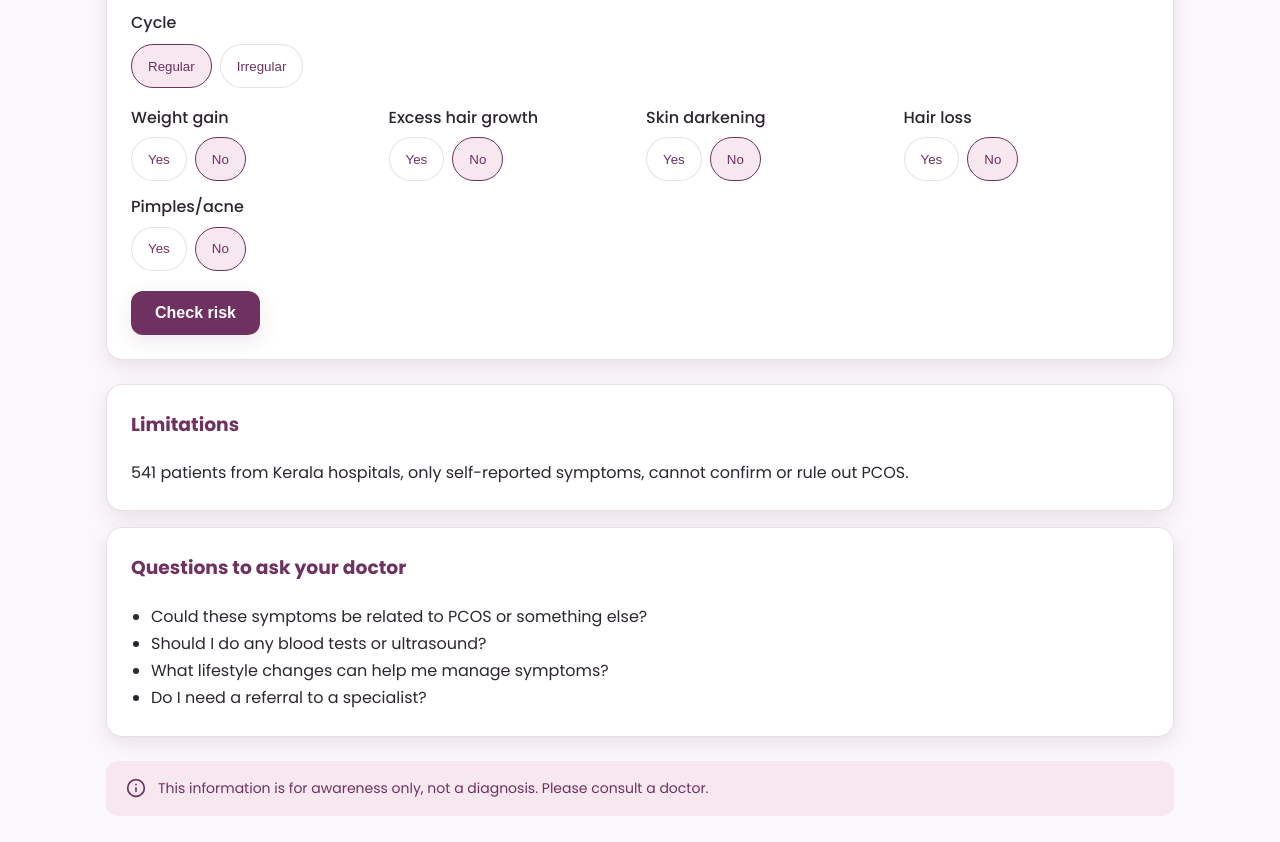
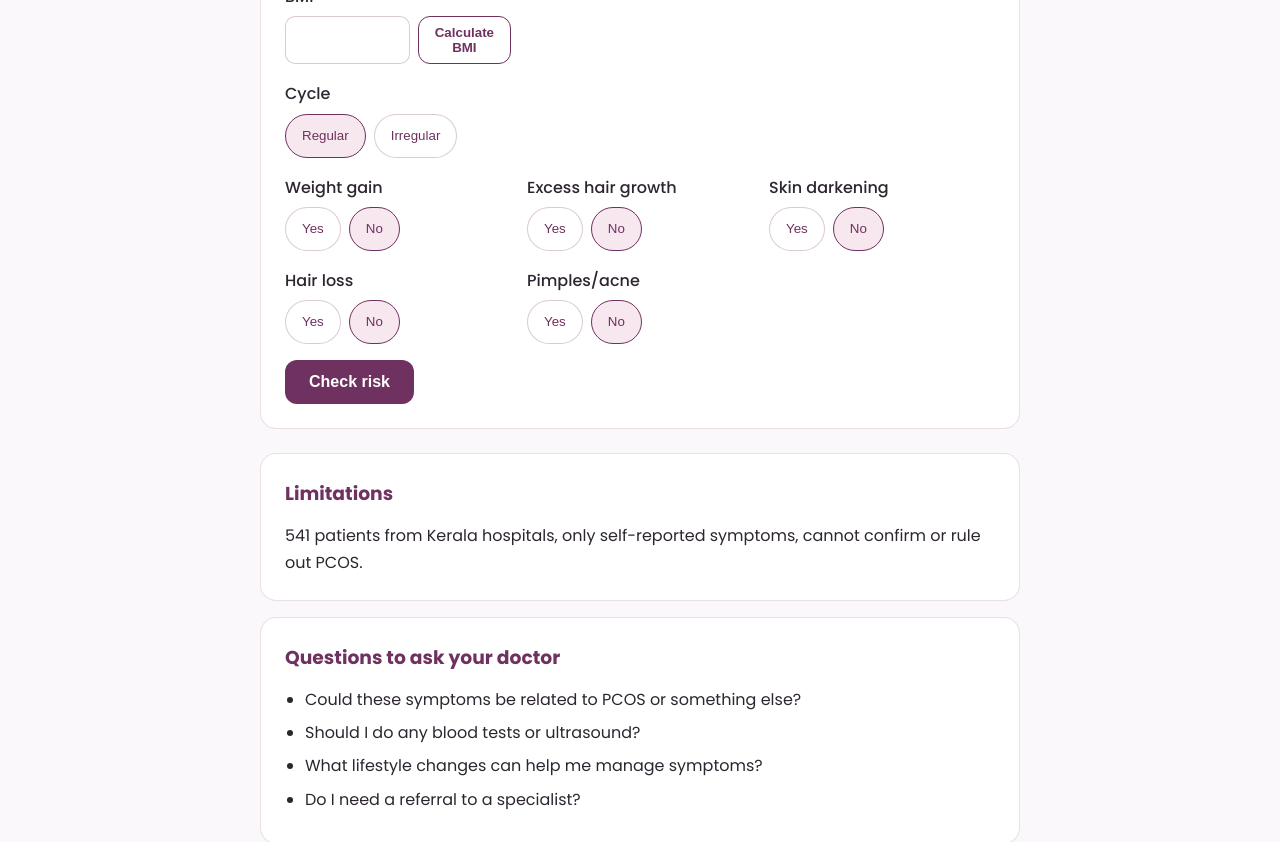
Before and after one commit to harshitajhurani2-cmd/SakhiCare, a React app in the folder frontend/: page /pcos in a window 1280 px wide. Shown: the part 440-1282 px from the top of the page. Built offline with nearby package versions, Linux system fonts and the light colour scheme; the HTML template or start-up script is replaced by a standard one.

Commit message:
pcos: rewrite with plain CSS, proper error handling, risk display rules

```diff
--- a/frontend/src/pages/PCOSCheck.jsx
+++ b/frontend/src/pages/PCOSCheck.jsx
@@ -2,10 +2,11 @@ import React, { useState } from 'react';
 import { useLanguage } from '../App';
 import { translations } from '../i18n';
 import { pcosPredict } from '../api';
+import './pcos.css';
 
 function Chip({ selected, onClick, children }) {
   return (
-    <button type="button" className={`chip ${selected ? 'selected' : ''}`} onClick={onClick}>
+    <button type="button" className={`pcos-chip ${selected ? 'selected' : ''}`} onClick={onClick}>
       {children}
     </button>
   );
@@ -19,7 +20,7 @@ export default function PCOSCheck() {
   const [weight, setWeight] = useState('');
   const [height, setHeight] = useState('');
   const [bmi, setBmi] = useState('');
-  const [cycle, setCycle] = useState('regular'); // regular/irregular
+  const [cycle, setCycle] = useState('regular');
   const [weightGain, setWeightGain] = useState(0);
   const [hairGrowth, setHairGrowth] = useState(0);
   const [skinDarkening, setSkinDarkening] = useState(0);
@@ -29,6 +30,8 @@ export default function PCOSCheck() {
   const [loading, setLoading] = useState(false);
   const [result, setResult] = useState(null);
   const [error, setError] = useState(null);
+  const [errorType, setErrorType] = useState(null);
+  const [errorDetail, setErrorDetail] = useState(null);
 
   const calcBmi = () => {
     const w = parseFloat(weight);
@@ -43,6 +46,8 @@ export default function PCOSCheck() {
     e.preventDefault();
     setLoading(true);
     setError(null);
+    setErrorType(null);
+    setErrorDetail(null);
     setResult(null);
 
     const bmiVal = parseFloat(bmi) || 0;
@@ -72,10 +77,16 @@ export default function PCOSCheck() {
         }));
       } catch {}
     } catch (err) {
-      if (err.code === 'OFFLINE' || err.message === 'OFFLINE') {
-        setError(t.offlineMsg);
+      if (err.code === 'OFFLINE') {
+        setErrorType('OFFLINE');
+        setError(t.offlineMsg || (lang === 'hi' ? 'बैकएंड से कनेक्ट नहीं हो पा रहा। कृपया सर्वर चल रहा है सुनिश्चित करें।' : 'Cannot reach backend. Please check if the server is running.'));
+      } else if (err.code === 'SERVER') {
+        setErrorType('SERVER');
+        setError(err.message || 'Server error');
+        setErrorDetail(err.body || '');
       } else {
-        setError(t.offlineMsg);
+        setErrorType('OFFLINE');
+        setError(t.offlineMsg || (lang === 'hi' ? 'बैकएंड से कनेक्ट नहीं हो पा रहा। कृपया सर्वर चल रहा है सुनिश्चित करें।' : 'Cannot reach backend. Please check if the server is running.'));
       }
     } finally {
       setLoading(false);
@@ -83,17 +94,17 @@ export default function PCOSCheck() {
   };
 
   const getRiskClass = (band) => {
-    if (band === 'low') return 'risk-low';
-    if (band === 'medium') return 'risk-medium';
-    if (band === 'high') return 'risk-high';
-    return '';
+    if (band === 'low') return 'pcos-risk low';
+    if (band === 'medium') return 'pcos-risk medium';
+    if (band === 'high') return 'pcos-risk high';
+    return 'pcos-risk';
   };
 
   const getRiskIcon = (band) => {
     if (band === 'low') return (
       <svg width="24" height="24" viewBox="0 0 24 24" fill="none">
-        <circle cx="12" cy="12" r="10" stroke="var(--mint-text)" strokeWidth="2"/>
-        <path d="M9 12l2 2 4-4" stroke="var(--mint-text)" strokeWidth="2" strokeLinecap="round"/>
+        <circle cx="12" cy="12" r="10" stroke="#1F5D3A" strokeWidth="2"/>
+        <path d="M9 12l2 2 4-4" stroke="#1F5D3A" strokeWidth="2" strokeLinecap="round"/>
       </svg>
     );
     if (band === 'medium') return (
@@ -111,120 +122,141 @@ export default function PCOSCheck() {
   };
 
   const getRiskLabel = (band) => {
-    if (band === 'low') return t.riskLow;
-    if (band === 'medium') return t.riskMedium;
-    if (band === 'high') return t.riskHigh;
+    if (band === 'low') return t.riskLow || (lang === 'hi' ? 'कम जोखिम पैटर्न' : 'Low risk pattern');
+    if (band === 'medium') return t.riskMedium || (lang === 'hi' ? 'मध्यम जोखिम पैटर्न' : 'Medium risk pattern');
+    if (band === 'high') return t.riskHigh || (lang === 'hi' ? 'उच्च जोखिम पैटर्न' : 'High risk pattern');
     return band;
   };
 
+  const lowMsg = t.lowMsg || (lang === 'hi' ? 'आपने कोई बड़ा लक्षण नहीं बताया। अगर लक्षण जारी रहें, तो डॉक्टर से बात करें।' : 'You did not report any major signs. If symptoms continue, still talk to a doctor.');
+  const patternFlag = t.patternFlag || (lang === 'hi' ? 'पैटर्न संकेत, निदान नहीं' : 'Pattern flag, not a diagnosis');
+  const limitationsText = t.limitationsText || (lang === 'hi' ? 'केरल के अस्पतालों के 541 मरीजों पर अध्ययन, केवल स्व-रिपोर्ट किए गए लक्षण, PCOS की पुष्टि या खंडन नहीं कर सकता।' : '541 patients from Kerala hospitals, only self-reported symptoms, cannot confirm or rule out PCOS.');
+
+  const questions = [
+    lang === 'hi' ? 'क्या ये लक्षण PCOS से संबंधित हो सकते हैं या कुछ और?' : 'Could these symptoms be related to PCOS or something else?',
+    lang === 'hi' ? 'क्या मुझे कोई रक्त परीक्षण या अल्ट्रासाउंड कराने की जरूरत है?' : 'Should I do any blood tests or ultrasound?',
+    lang === 'hi' ? 'लक्षणों को प्रबंधित करने के लिए जीवनशैली में कौन से बदलाव कर सकते हैं?' : 'What lifestyle changes can help me manage symptoms?',
+    lang === 'hi' ? 'क्या मुझे किसी विशेषज्ञ के पास भेजने की जरूरत है?' : 'Do I need a referral to a specialist?'
+  ];
+
   return (
-    <div className="page-enter" style={{ padding: '24px 0 48px 0' }}>
-      <h1 style={{ color: 'var(--plum)', fontSize: '28px', fontWeight: 700, marginBottom: '8px' }}>{t.pcosTitle}</h1>
-      <p style={{ color: 'rgba(45,38,48,0.75)', marginBottom: '24px' }}>{t.patternFlag}</p>
+    <div className="pcos-page">
+      <h1 className="pcos-title">{t.pcosCheck || (lang === 'hi' ? 'पीसीओएस जांच' : 'PCOS Check')}</h1>
+      <p className="pcos-subtitle">{patternFlag}</p>
 
-      <form onSubmit={handleSubmit} className="card" style={{ marginBottom: '24px' }}>
-        <div style={{ display: 'grid', gridTemplateColumns: 'repeat(auto-fit, minmax(200px, 1fr))', gap: '16px', marginBottom: '16px' }}>
+      <form onSubmit={handleSubmit} className="pcos-card">
+        <div className="pcos-row">
           <div>
-            <label style={{ display: 'block', marginBottom: '6px', fontWeight: 500 }}>{t.age}</label>
-            <input type="number" value={age} onChange={(e) => setAge(e.target.value)} required />
+            <label className="pcos-label">{t.age || (lang === 'hi' ? 'उम्र (वर्ष)' : 'Age (years)')}</label>
+            <input className="pcos-input" type="number" value={age} onChange={(e) => setAge(e.target.value)} required />
           </div>
           <div>
-            <label style={{ display: 'block', marginBottom: '6px', fontWeight: 500 }}>{t.weight}</label>
-            <input type="number" value={weight} onChange={(e) => setWeight(e.target.value)} />
+            <label className="pcos-label">{t.weight || (lang === 'hi' ? 'वजन (किग्रा)' : 'Weight (kg)')}</label>
+            <input className="pcos-input" type="number" value={weight} onChange={(e) => setWeight(e.target.value)} />
           </div>
           <div>
-            <label style={{ display: 'block', marginBottom: '6px', fontWeight: 500 }}>{t.height}</label>
-            <input type="number" value={height} onChange={(e) => setHeight(e.target.value)} />
+            <label className="pcos-label">{t.height || (lang === 'hi' ? 'ऊंचाई (सेमी)' : 'Height (cm)')}</label>
+            <input className="pcos-input" type="number" value={height} onChange={(e) => setHeight(e.target.value)} />
           </div>
           <div>
-            <label style={{ display: 'block', marginBottom: '6px', fontWeight: 500 }}>{t.bmi}</label>
-            <div style={{ display: 'flex', gap: '8px' }}>
-              <input type="number" step="0.1" value={bmi} onChange={(e) => setBmi(e.target.value)} required />
-              <button type="button" className="btn-secondary" onClick={calcBmi} style={{ padding: '8px 16px' }}>{t.calculateBmi}</button>
+            <label className="pcos-label">{t.bmi || 'BMI'}</label>
+            <div className="pcos-bmi-row">
+              <input className="pcos-input" type="number" step="0.1" value={bmi} onChange={(e) => setBmi(e.target.value)} required />
+              <button type="button" className="pcos-btn-calc" onClick={calcBmi}>{t.calculateBmi || (lang === 'hi' ? 'बीएमआई गणना करें' : 'Calculate BMI')}</button>
             </div>
           </div>
         </div>
 
         <div style={{ marginBottom: '16px' }}>
-          <label style={{ display: 'block', marginBottom: '8px', fontWeight: 500 }}>{t.cycle}</label>
-          <div style={{ display: 'flex', gap: '8px', flexWrap: 'wrap' }}>
-            <Chip selected={cycle === 'regular'} onClick={() => setCycle('regular')}>{t.regular}</Chip>
-            <Chip selected={cycle === 'irregular'} onClick={() => setCycle('irregular')}>{t.irregular}</Chip>
+          <label className="pcos-label">{t.cycle || (lang === 'hi' ? 'चक्र' : 'Cycle')}</label>
+          <div className="pcos-chips">
+            <Chip selected={cycle === 'regular'} onClick={() => setCycle('regular')}>{t.regular || (lang === 'hi' ? 'नियमित' : 'Regular')}</Chip>
+            <Chip selected={cycle === 'irregular'} onClick={() => setCycle('irregular')}>{t.irregular || (lang === 'hi' ? 'अनियमित' : 'Irregular')}</Chip>
           </div>
         </div>
 
-        <div style={{ display: 'grid', gridTemplateColumns: 'repeat(auto-fit, minmax(200px, 1fr))', gap: '12px', marginBottom: '20px' }}>
+        <div className="pcos-row">
           <div>
-            <div style={{ marginBottom: '6px', fontWeight: 500 }}>{t.weightGain}</div>
-            <div style={{ display: 'flex', gap: '8px' }}>
-              <Chip selected={weightGain === 1} onClick={() => setWeightGain(1)}>{t.yes}</Chip>
-              <Chip selected={weightGain === 0} onClick={() => setWeightGain(0)}>{t.no}</Chip>
+            <div className="pcos-label">{t.weightGain || (lang === 'hi' ? 'वजन बढ़ना' : 'Weight gain')}</div>
+            <div className="pcos-chips">
+              <Chip selected={weightGain === 1} onClick={() => setWeightGain(1)}>{t.yes || (lang === 'hi' ? 'हाँ' : 'Yes')}</Chip>
+              <Chip selected={weightGain === 0} onClick={() => setWeightGain(0)}>{t.no || (lang === 'hi' ? 'नहीं' : 'No')}</Chip>
             </div>
           </div>
           <div>
-            <div style={{ marginBottom: '6px', fontWeight: 500 }}>{t.hairGrowth}</div>
-            <div style={{ display: 'flex', gap: '8px' }}>
-              <Chip selected={hairGrowth === 1} onClick={() => setHairGrowth(1)}>{t.yes}</Chip>
-              <Chip selected={hairGrowth === 0} onClick={() => setHairGrowth(0)}>{t.no}</Chip>
+            <div className="pcos-label">{t.hairGrowth || (lang === 'hi' ? 'अतिरिक्त बाल बढ़ना' : 'Excess hair growth')}</div>
+            <div className="pcos-chips">
+              <Chip selected={hairGrowth === 1} onClick={() => setHairGrowth(1)}>{t.yes || (lang === 'hi' ? 'हाँ' : 'Yes')}</Chip>
+              <Chip selected={hairGrowth === 0} onClick={() => setHairGrowth(0)}>{t.no || (lang === 'hi' ? 'नहीं' : 'No')}</Chip>
             </div>
           </div>
           <div>
-            <div style={{ marginBottom: '6px', fontWeight: 500 }}>{t.skinDarkening}</div>
-            <div style={{ display: 'flex', gap: '8px' }}>
-              <Chip selected={skinDarkening === 1} onClick={() => setSkinDarkening(1)}>{t.yes}</Chip>
-              <Chip selected={skinDarkening === 0} onClick={() => setSkinDarkening(0)}>{t.no}</Chip>
+            <div className="pcos-label">{t.skinDarkening || (lang === 'hi' ? 'त्वचा का काला पड़ना' : 'Skin darkening')}</div>
+            <div className="pcos-chips">
+              <Chip selected={skinDarkening === 1} onClick={() => setSkinDarkening(1)}>{t.yes || (lang === 'hi' ? 'हाँ' : 'Yes')}</Chip>
+              <Chip selected={skinDarkening === 0} onClick={() => setSkinDarkening(0)}>{t.no || (lang === 'hi' ? 'नहीं' : 'No')}</Chip>
             </div>
           </div>
           <div>
-            <div style={{ marginBottom: '6px', fontWeight: 500 }}>{t.hairLoss}</div>
-            <div style={{ display: 'flex', gap: '8px' }}>
-              <Chip selected={hairLoss === 1} onClick={() => setHairLoss(1)}>{t.yes}</Chip>
-              <Chip selected={hairLoss === 0} onClick={() => setHairLoss(0)}>{t.no}</Chip>
+            <div className="pcos-label">{t.hairLoss || (lang === 'hi' ? 'बालों का झड़ना' : 'Hair loss')}</div>
+            <div className="pcos-chips">
+              <Chip selected={hairLoss === 1} onClick={() => setHairLoss(1)}>{t.yes || (lang === 'hi' ? 'हाँ' : 'Yes')}</Chip>
+              <Chip selected={hairLoss === 0} onClick={() => setHairLoss(0)}>{t.no || (lang === 'hi' ? 'नहीं' : 'No')}</Chip>
             </div>
           </div>
           <div>
-            <div style={{ marginBottom: '6px', fontWeight: 500 }}>{t.pimples}</div>
-            <div style={{ display: 'flex', gap: '8px' }}>
-              <Chip selected={pimples === 1} onClick={() => setPimples(1)}>{t.yes}</Chip>
-              <Chip selected={pimples === 0} onClick={() => setPimples(0)}>{t.no}</Chip>
+            <div className="pcos-label">{t.pimples || (lang === 'hi' ? 'मुंहासे/एक्ने' : 'Pimples/acne')}</div>
+            <div className="pcos-chips">
+              <Chip selected={pimples === 1} onClick={() => setPimples(1)}>{t.yes || (lang === 'hi' ? 'हाँ' : 'Yes')}</Chip>
+              <Chip selected={pimples === 0} onClick={() => setPimples(0)}>{t.no || (lang === 'hi' ? 'नहीं' : 'No')}</Chip>
             </div>
           </div>
         </div>
 
-        <button type="submit" className="btn-primary" disabled={loading}>
-          {loading ? '...' : t.checkRisk}
+        <button type="submit" className="pcos-btn-submit" disabled={loading}>
+          {loading ? '...' : (t.checkRisk || (lang === 'hi' ? 'जोखिम जांचें' : 'Check risk'))}
         </button>
       </form>
 
       {error && (
-        <div className="notice" style={{ marginBottom: '24px' }}>
-          <span>{error}</span>
-          <button type="button" className="btn-secondary" onClick={() => window.location.reload()} style={{ marginLeft: 'auto', padding: '8px 16px' }}>{t.retry}</button>
+        <div className="pcos-error">
+          <div style={{ display: 'flex', alignItems: 'center', gap: '12px' }}>
+            <span>{error}</span>
+            {errorType === 'OFFLINE' && (
+              <button type="button" className="pcos-btn-retry" onClick={() => window.location.reload()}>{t.retry || (lang === 'hi' ? 'पुनः प्रयास करें' : 'Retry')}</button>
+            )}
+          </div>
+          {errorType === 'SERVER' && errorDetail && (
+            <details className="pcos-details">
+              <summary>{lang === 'hi' ? 'विवरण' : 'Details'}</summary>
+              <pre style={{ whiteSpace: 'pre-wrap', margin: '8px 0 0 0' }}>{errorDetail}</pre>
+            </details>
+          )}
         </div>
       )}
 
       {result && (
         <div style={{ marginBottom: '24px' }}>
-          <div className={getRiskClass(result.risk_band)} style={{ marginBottom: '16px' }}>
+          <div className={getRiskClass(result.risk_band)}>
             {getRiskIcon(result.risk_band)}
-            <div>
-              <div style={{ fontWeight: 600 }}>{getRiskLabel(result.risk_band)}</div>
-              <div style={{ fontSize: '14px', opacity: 0.9 }}>{t.patternFlag}</div>
+            <div className="pcos-risk-text">
+              <div className="pcos-risk-label">{getRiskLabel(result.risk_band)}</div>
+              <div className="pcos-risk-sub">{patternFlag}</div>
             </div>
           </div>
 
           {result.risk_band === 'low' && (
-            <div className="card" style={{ marginBottom: '16px' }}>
-              <p style={{ margin: 0 }}>{t.lowMsg}</p>
+            <div className="pcos-card">
+              <p style={{ margin: 0 }}>{lowMsg}</p>
             </div>
           )}
 
           {(result.risk_band === 'medium' || result.risk_band === 'high') && result.top_factors && result.top_factors.length > 0 && (
-            <div className="card" style={{ marginBottom: '16px' }}>
-              <h3 style={{ color: 'var(--plum)', marginTop: 0, marginBottom: '12px' }}>{t.factors}</h3>
-              <div style={{ display: 'flex', gap: '8px', flexWrap: 'wrap' }}>
+            <div className="pcos-card pcos-factors">
+              <h3 className="pcos-factors-title">{t.factors || (lang === 'hi' ? 'संभावित योगदान कारक' : 'Possible contributing factors')}</h3>
+              <div className="pcos-badges">
                 {result.top_factors.map((f, i) => (
-                  <span key={i} className="badge">{f}</span>
+                  <span key={i} className="pcos-badge">{f}</span>
                 ))}
               </div>
             </div>
@@ -232,27 +264,24 @@ export default function PCOSCheck() {
         </div>
       )}
 
-      <div className="card" style={{ marginBottom: '16px' }}>
-        <h3 style={{ color: 'var(--plum)', marginTop: 0 }}>{t.limitations}</h3>
-        <p style={{ margin: 0 }}>{t.limitationsText}</p>
+      <div className="pcos-card pcos-section" style={{ marginBottom: '16px' }}>
+        <h3>{t.limitations || (lang === 'hi' ? 'सीमाएँ' : 'Limitations')}</h3>
+        <p>{limitationsText}</p>
       </div>
 
-      <div className="card">
-        <h3 style={{ color: 'var(--plum)', marginTop: 0 }}>{t.questionsDoctor}</h3>
-        <ul style={{ margin: 0, paddingLeft: '20px' }}>
-          <li>{t.q1}</li>
-          <li>{t.q2}</li>
-          <li>{t.q3}</li>
-          <li>{t.q4}</li>
+      <div className="pcos-card pcos-section">
+        <h3>{t.questionsDoctor || (lang === 'hi' ? 'डॉक्टर से पूछने वाले प्रश्न' : 'Questions to ask your doctor')}</h3>
+        <ul>
+          {questions.map((q, i) => <li key={i}>{q}</li>)}
         </ul>
       </div>
 
-      <div className="notice" style={{ marginTop: '24px' }}>
+      <div className="pcos-notice" style={{ marginTop: '24px' }}>
         <svg width="20" height="20" viewBox="0 0 24 24" fill="none">
-          <circle cx="12" cy="12" r="10" stroke="var(--plum)" strokeWidth="2"/>
-          <path d="M12 16v-4M12 8h.01" stroke="var(--plum)" strokeWidth="2" strokeLinecap="round"/>
+          <circle cx="12" cy="12" r="10" stroke="#6F315F" strokeWidth="2"/>
+          <path d="M12 16v-4M12 8h.01" stroke="#6F315F" strokeWidth="2" strokeLinecap="round"/>
         </svg>
-        <p style={{ margin: 0, fontSize: '14px' }}>{lang === 'hi' ? 'यह जानकारी के लिए है, निदान नहीं। डॉक्टर से जरूर मिलें।' : 'This information is for awareness only, not a diagnosis. Please consult a doctor.'}</p>
+        <span>{lang === 'hi' ? 'यह जानकारी के लिए है, निदान नहीं। डॉक्टर से जरूर मिलें।' : 'This information is for awareness only, not a diagnosis. Please consult a doctor.'}</span>
       </div>
     </div>
   );
--- /dev/null
+++ b/frontend/src/pages/pcos.css
@@ -0,0 +1,238 @@
+.pcos-page {
+  max-width: 800px;
+  margin: 0 auto;
+  padding: 32px 20px 48px 20px;
+  font-family: 'Poppins', system-ui, -apple-system, sans-serif;
+}
+
+html[lang='hi'] .pcos-page {
+  font-family: 'Noto Sans Devanagari', 'Poppins', system-ui, sans-serif;
+}
+
+.pcos-title {
+  color: #6F315F;
+  font-size: 28px;
+  font-weight: 700;
+  margin: 0 0 8px 0;
+}
+
+.pcos-subtitle {
+  color: rgba(45, 38, 48, 0.75);
+  margin: 0 0 24px 0;
+}
+
+.pcos-card {
+  background: #ffffff;
+  border-radius: 16px;
+  border: 1px solid rgba(111,49,95,0.15);
+  padding: 24px;
+  margin-bottom: 24px;
+}
+
+.pcos-row {
+  display: grid;
+  grid-template-columns: repeat(auto-fit, minmax(200px, 1fr));
+  gap: 16px;
+  margin-bottom: 16px;
+}
+
+.pcos-label {
+  display: block;
+  margin-bottom: 6px;
+  font-weight: 500;
+  color: #2D2630;
+}
+
+.pcos-input {
+  width: 100%;
+  background: #ffffff;
+  border: 1px solid rgba(111,49,95,0.25);
+  border-radius: 10px;
+  padding: 10px 12px;
+  font-family: inherit;
+  font-size: 16px;
+  color: #2D2630;
+}
+
+.pcos-input:focus {
+  outline: none;
+  border-color: #6F315F;
+  box-shadow: 0 0 0 3px rgba(217,92,145,0.3);
+}
+
+.pcos-bmi-row {
+  display: flex;
+  gap: 8px;
+}
+
+.pcos-btn-calc {
+  background: #ffffff;
+  color: #6F315F;
+  border: 1.5px solid #6F315F;
+  border-radius: 12px;
+  padding: 8px 16px;
+  font-weight: 600;
+  cursor: pointer;
+  min-height: 44px;
+}
+
+.pcos-btn-calc:hover {
+  background: #F7E8F0;
+}
+
+.pcos-chips {
+  display: flex;
+  gap: 8px;
+  flex-wrap: wrap;
+}
+
+.pcos-chip {
+  display: inline-flex;
+  align-items: center;
+  padding: 8px 16px;
+  border-radius: 9999px;
+  background: #ffffff;
+  border: 1px solid rgba(111,49,95,0.25);
+  color: #6F315F;
+  font-weight: 500;
+  cursor: pointer;
+  min-height: 44px;
+}
+
+.pcos-chip.selected {
+  background: #F7E8F0;
+  border: 1.5px solid #6F315F;
+}
+
+.pcos-btn-submit {
+  background: #6F315F;
+  color: #ffffff;
+  border: none;
+  border-radius: 12px;
+  padding: 12px 24px;
+  font-weight: 600;
+  font-size: 16px;
+  cursor: pointer;
+  min-height: 44px;
+}
+
+.pcos-btn-submit:hover {
+  background: #57254B;
+}
+
+.pcos-risk {
+  display: flex;
+  align-items: center;
+  gap: 12px;
+  border-radius: 12px;
+  padding: 16px;
+  margin-bottom: 16px;
+}
+
+.pcos-risk.low {
+  background: #E6F4ED;
+  color: #1F5D3A;
+}
+
+.pcos-risk.medium {
+  background: #FFF4DC;
+  color: #7A4B00;
+}
+
+.pcos-risk.high {
+  background: #FDE7EC;
+  color: #8A1F3D;
+}
+
+.pcos-risk-text {
+  display: flex;
+  flex-direction: column;
+}
+
+.pcos-risk-label {
+  font-weight: 600;
+}
+
+.pcos-risk-sub {
+  font-size: 14px;
+  opacity: 0.9;
+}
+
+.pcos-factors {
+  margin-bottom: 16px;
+}
+
+.pcos-factors-title {
+  color: #6F315F;
+  margin: 0 0 12px 0;
+}
+
+.pcos-badges {
+  display: flex;
+  gap: 8px;
+  flex-wrap: wrap;
+}
+
+.pcos-badge {
+  display: inline-flex;
+  align-items: center;
+  padding: 6px 12px;
+  border-radius: 9999px;
+  background: #F7E8F0;
+  color: #6F315F;
+  font-size: 14px;
+}
+
+.pcos-notice {
+  background: #F7E8F0;
+  color: #6F315F;
+  border-radius: 12px;
+  padding: 16px 20px;
+  display: flex;
+  align-items: center;
+  gap: 12px;
+  margin-bottom: 16px;
+}
+
+.pcos-error {
+  background: #F7E8F0;
+  color: #6F315F;
+  border-radius: 12px;
+  padding: 16px 20px;
+  margin-bottom: 16px;
+}
+
+.pcos-details {
+  margin-top: 8px;
+  font-size: 13px;
+  word-break: break-word;
+}
+
+.pcos-btn-retry {
+  background: #ffffff;
+  color: #6F315F;
+  border: 1.5px solid #6F315F;
+  border-radius: 12px;
+  padding: 8px 16px;
+  font-weight: 600;
+  cursor: pointer;
+  margin-left: auto;
+}
+
+.pcos-section h3 {
+  color: #6F315F;
+  margin: 0 0 12px 0;
+}
+
+.pcos-section p {
+  margin: 0;
+}
+
+.pcos-section ul {
+  margin: 0;
+  padding-left: 20px;
+}
+
+.pcos-section li {
+  margin: 6px 0;
+}
```
Also changed, not shown: 1 other file (tests, documents, lock files or other folders).
